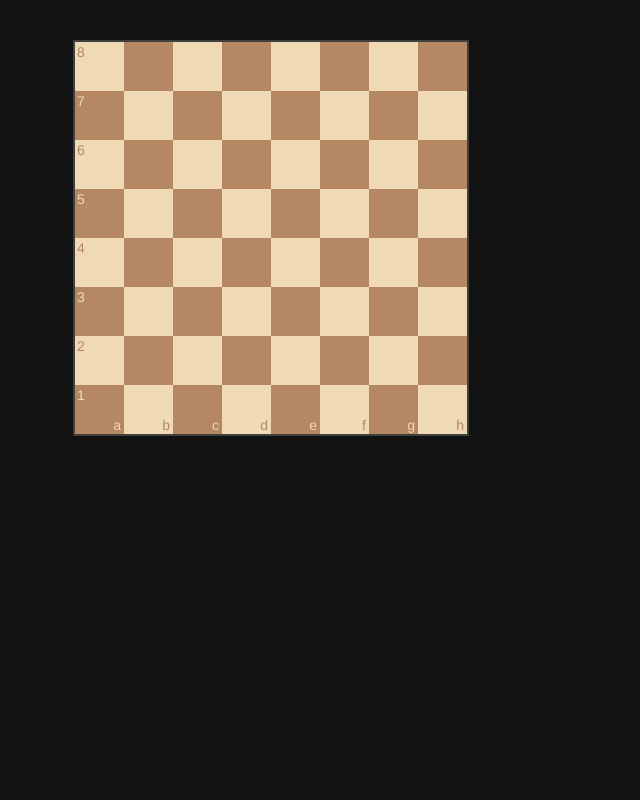
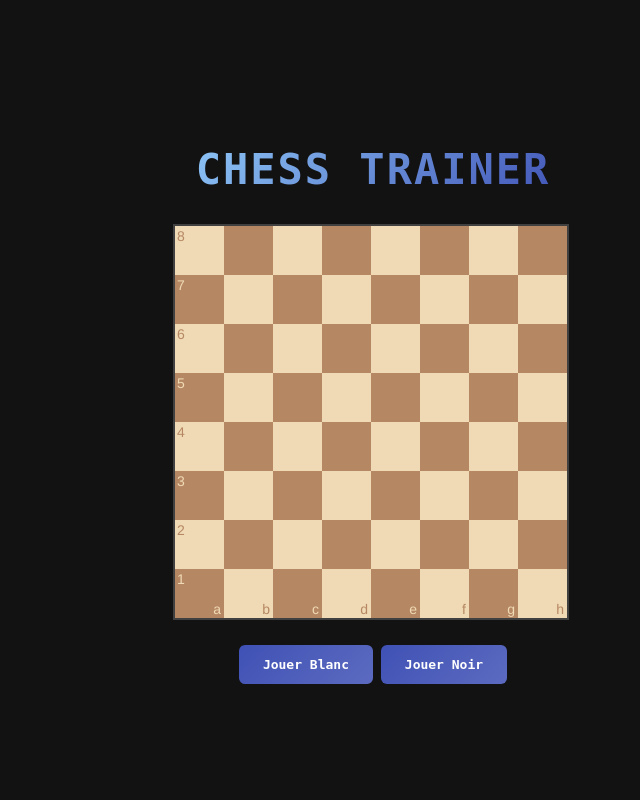
Before and after one commit to Gauss93/Chess-trainer, a Flask app: page /board in a window 1280 px wide. Shown: the whole page, without its empty margins (267-907 px from the left). Run offline with Flask 3, Linux system fonts and the light colour scheme; the visitor is signed in with stand-in values (Sample User, id 1).

Commit message:
Ajustement css et js

```diff
--- a/app.py
+++ b/app.py
@@ -42,7 +42,13 @@
 
 @app.route('/new-game')
 def new_game():
+    color = request.args.get("color", "white")
+
     board = create_board()
+
+    if color == "black":
+        make_random_ai_move(board)
+
     fen = get_fen(board)
 
     game = Game(fen=fen)
@@ -51,6 +57,7 @@
 
     session["game_id"] = game.id
     session["fen"] = fen
+    session["color"] = color
 
     return redirect("/board")
 
@@ -90,7 +97,9 @@
     if "fen" not in session:
         return "Pas de partie commencée."
 
-    return render_template("board.html", fen=session["fen"])
+    color = session.get("color", "white")
+
+    return render_template("board.html", fen=session["fen"], color=color)
 
 @app.route("/play-form", methods=["POST"])
 def play_form():
--- a/memo_pour_README.txt
+++ b/memo_pour_README.txt
@@ -113,3 +113,7 @@
 
 première integration css, je commence minimaliste et je passe au svg grâce a python-chess.
 ajout de script dans board.html pour pouvoir jouer a la souris et non plus en tapant un code uci.
+
+telechargement des fichiers chessboard dont les imgs un js et un css.
+séparation des scripts dans le html --> maintenant dans un fichier js
+le fichier js gère le drag et la gestion des joueurs ainsi que la promotion
--- a/static/chessboard/js/board.js
+++ b/static/chessboard/js/board.js
@@ -1,17 +1,43 @@
 
-var config = {
-    position: currentFen,
-    draggable: true,
-    pieceTheme: '/static/chessboard/img/wikipedia/{piece}.png',
-    onDrop: onDrop
-};
+function onDragStart(source, piece) {
+    // Bloquer si ce n'est pas le tour du joueur
+    if (
+        (playerColor === "white" && piece.startsWith("b")) ||
+        (playerColor === "black" && piece.startsWith("w"))
+    ) {
+        return false;
+    }
 
-var board = Chessboard('board', config);
+    // Vérifier que c'est le bon tour
+    if (
+        (playerColor === "white" && !currentFen.includes(" w ")) ||
+        (playerColor === "black" && !currentFen.includes(" b "))
+    ) {
+        return false;
+    }
+}
 
-function onDrop(source, target) {
+async function onDrop(source, target) {
     if (source === target) return "snapback";
 
-    var move = source + target;
+    let move = source + target;
+
+    // Vérifier si c'est une promotion
+    let piece = board.position()[source];
+
+    if (
+        piece &&
+        piece[1] === "P" &&
+        (
+            (piece[0] === "w" && target[1] === "8") ||
+            (piece[0] === "b" && target[1] === "1")
+        )
+    ) {
+
+        let promotion = await showPromotionModal(piece[0]);
+        move += promotion;
+
+    }
 
     fetch("/play", {
         method: "POST",
@@ -22,16 +48,43 @@
     .then(data => {
 
         if (data.error) {
-            board.position(currentFen); // rollback
+            board.position(currentFen);
             alert("Coup illégal !");
             return;
         }
 
-        currentFen = data.fen;        // mise à jour FEN locale
-        board.position(currentFen);   // affichage nouveau board
+        currentFen = data.fen;
+        board.position(currentFen);
     });
 }
 
-    function newGame() {
-        window.location.href = "/new-game";
-    }
+function showPromotionModal(color) {
+
+    return new Promise(resolve => {
+
+        const modal = document.getElementById("promotion-modal");
+        const images = modal.querySelectorAll("img");
+
+        images.forEach(img => {
+            img.src = `/static/chessboard/img/wikipedia/${color}${img.dataset.piece.toUpperCase()}.png`;
+
+            img.onclick = () => {
+                modal.classList.add("hidden");
+                resolve(img.dataset.piece);
+            };
+        });
+
+        modal.classList.remove("hidden");
+    });
+}
+
+var config = {
+    position: currentFen,
+    draggable: true,
+    orientation: playerColor,
+    pieceTheme: '/static/chessboard/img/wikipedia/{piece}.png',
+    onDrop: onDrop,
+    onDragStart: onDragStart
+};
+
+var board = Chessboard('board', config);
--- a/static/style.css
+++ b/static/style.css
@@ -2,61 +2,85 @@
     background-color: #121212;
     color: #e0e0e0;
     font-family: monospace;
+    margin: 0;
+
     display: flex;
     justify-content: center;
-    margin-top: 40px;
+    align-items: center;
+    min-height: 100vh;
+}
+
+.app-title {
+    font-size: 42px;
+    font-weight: bold;
+    margin-bottom: 30px;
+    letter-spacing: 2px;
+    text-transform: uppercase;
+
+    background: linear-gradient(135deg, #90caf9, #3f51b5);
+
+    background-clip: text;
+    -webkit-background-clip: text;
+
+    color: transparent;
 }
 
 .container {
-    width: 600px;
     text-align: center;
 }
 
-h1 {
-    margin-bottom: 20px;
+#board {
+    margin: 0 auto;
 }
 
-.board {
-    background-color: #1e1e1e;
-    padding: 10px;
-    border-radius: 8px;
+.btn {
     display: inline-block;
+    margin-top: 25px;
+    padding: 12px 24px;
+    background: linear-gradient(135deg, #3f51b5, #5c6bc0);
+    color: white;
+    text-decoration: none;
+    border-radius: 6px;
+    font-weight: bold;
+    transition: all 0.2s ease;
 }
 
-.board svg {
-    width: 480px;
-    height: 480px;
+.btn:hover {
+    transform: translateY(-2px);
+    box-shadow: 0 6px 15px rgba(0,0,0,0.4);
 }
 
-form {
-    margin-top: 20px;
+.btn:active {
+    transform: translateY(0);
 }
 
-input[type="text"] {
-    padding: 8px;
-    width: 120px;
-    text-align: center;
-    border: none;
-    border-radius: 4px;
+.promotion-modal {
+    position: fixed;
+    inset: 0;
+    background: rgba(0,0,0,0.6);
+    display: flex;
+    justify-content: center;
+    align-items: center;
 }
 
-button {
-    padding: 8px 14px;
-    margin-left: 10px;
-    border: none;
-    border-radius: 4px;
-    background-color: #3f51b5;
-    color: white;
-    cursor: pointer;
+.hidden {
+    display: none;
 }
 
-button:hover {
-    background-color: #5c6bc0;
+.promotion-box {
+    background: #1e1e1e;
+    padding: 20px;
+    border-radius: 8px;
+    display: flex;
+    gap: 20px;
 }
 
-a {
-    display: inline-block;
-    margin-top: 20px;
-    color: #90caf9;
-    text-decoration: none;
+.promotion-box img {
+    width: 70px;
+    cursor: pointer;
+    transition: transform 0.2s ease;
 }
+
+.promotion-box img:hover {
+    transform: scale(1.15);
+}
--- a/templates/board.html
+++ b/templates/board.html
@@ -11,15 +11,28 @@
 <body>
 
 <div class="container">
+    <h1 class="app-title">Chess Trainer</h1>
     <div id="board" style="width: 400px"></div>
+    <div id="promotion-modal" class="promotion-modal hidden">
+    <div class="promotion-box">
+        <img data-piece="q">
+        <img data-piece="r">
+        <img data-piece="b">
+        <img data-piece="n">
+    </div>
 </div>
+    <a href="/new-game?color=white" class="btn">Jouer Blanc</a>
+    <a href="/new-game?color=black" class="btn">Jouer Noir</a>
+</div>
+
 
 <script src="https://code.jquery.com/jquery-3.6.0.min.js"></script>
 <script src="{{ url_for('static', filename='chessboard/js/chessboard-1.0.0.min.js') }}"></script>
 
 <script>
-    window.initialFen = "{{ fen }}";
+    window.initialFen = "{{ fen }}"; // {{ fen }} ne peux pas se mettre dans un fichier .js
     var currentFen = '{{ fen }}';
+    var playerColor = "{{ color }}";
 </script>
 
 <script src="{{ url_for('static', filename='chessboard/js/board.js') }}"></script>
```
Also changed, not shown: instance/chess.db.
